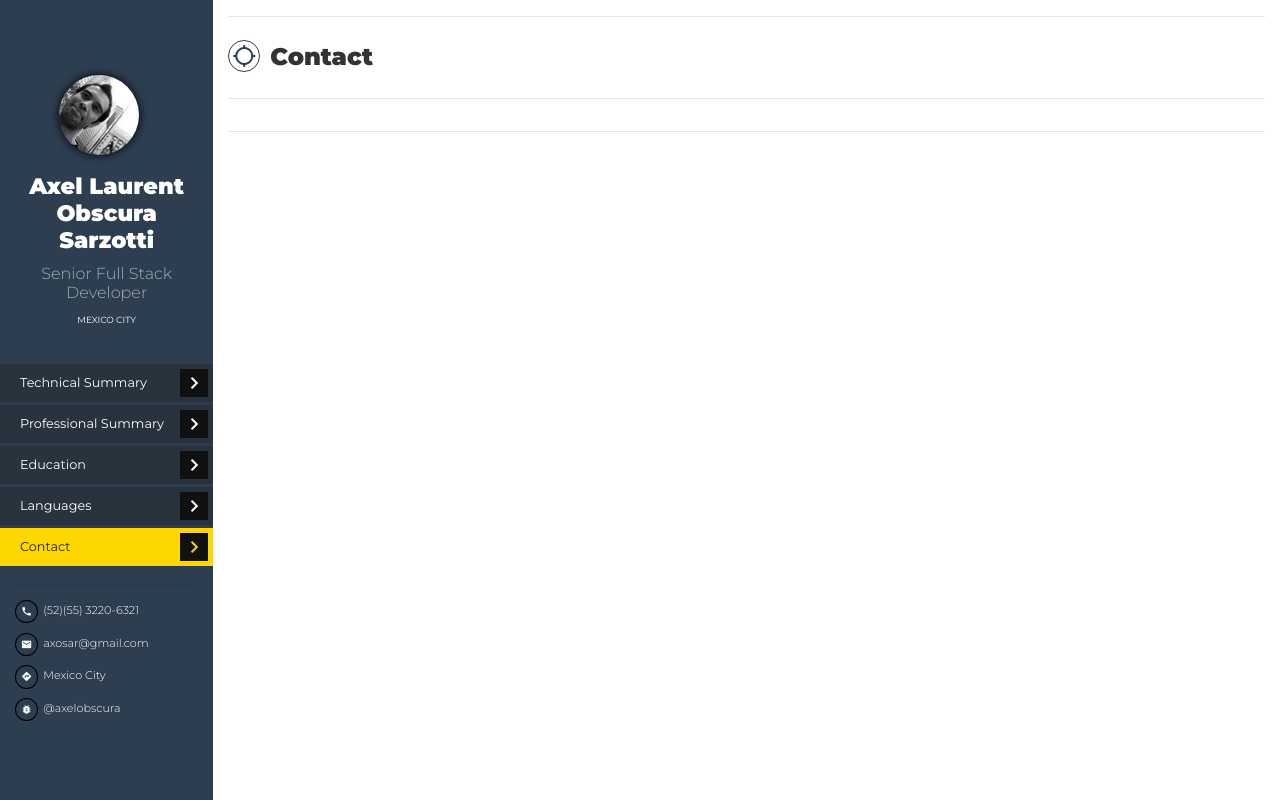
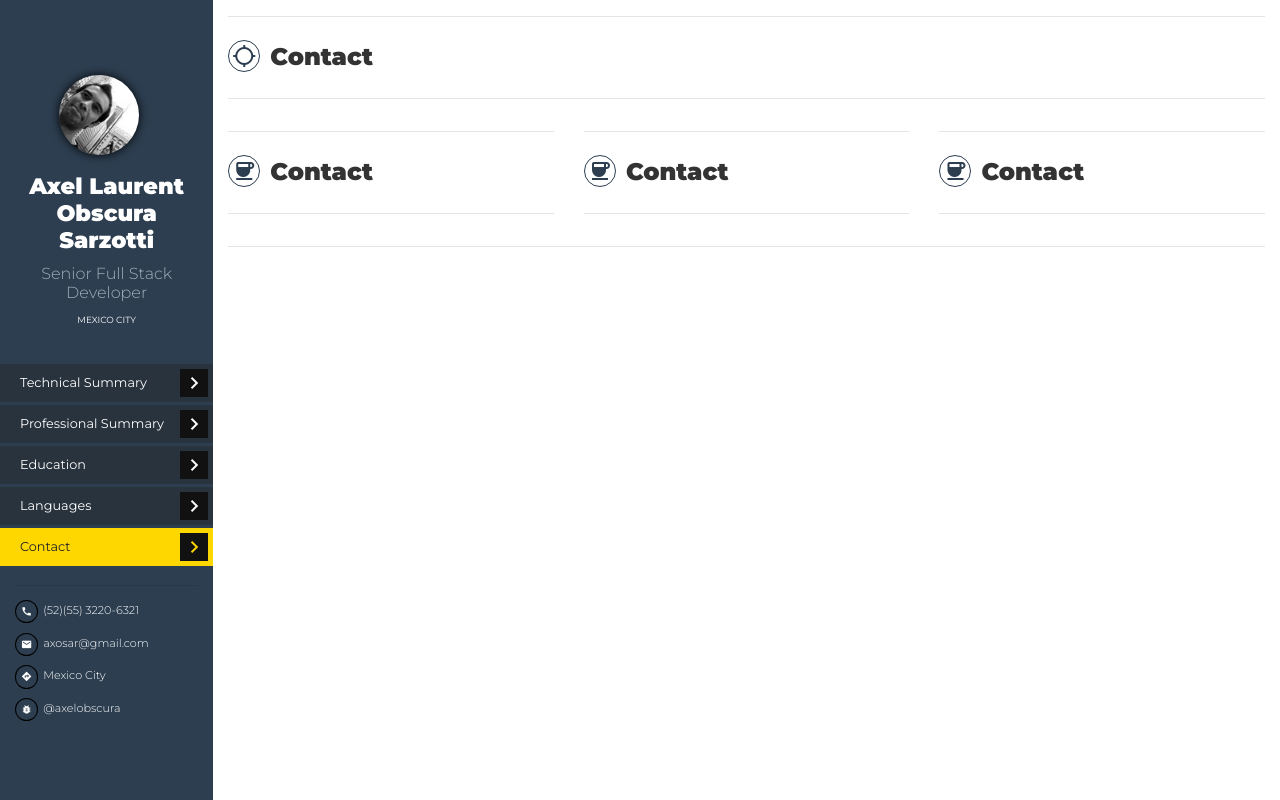
Before and after one commit to axelobscura/cv, a React (Create React App) app: page /contact in a window 1280 px wide. Built offline with nearby package versions, Linux system fonts and the light colour scheme; a web font is replaced by a local one.

Commit message:
Contact icons

```diff
--- a/src/component/Contact.js
+++ b/src/component/Contact.js
@@ -14,10 +14,19 @@ const Contact = () => {
                     <hr />
                     <Row>
                         <Col>
+                            <hr />
+                                <h1><span class="material-icons">coffee</span> Contact</h1>
+                            <hr />
                         </Col>
                         <Col>
+                            <hr />
+                                <h1><span class="material-icons">coffee</span> Contact</h1>
+                            <hr />
                         </Col>
                         <Col>
+                            <hr />
+                                <h1><span class="material-icons">coffee</span> Contact</h1>
+                            <hr />
                         </Col>
                     </Row>
                     <hr />
```
